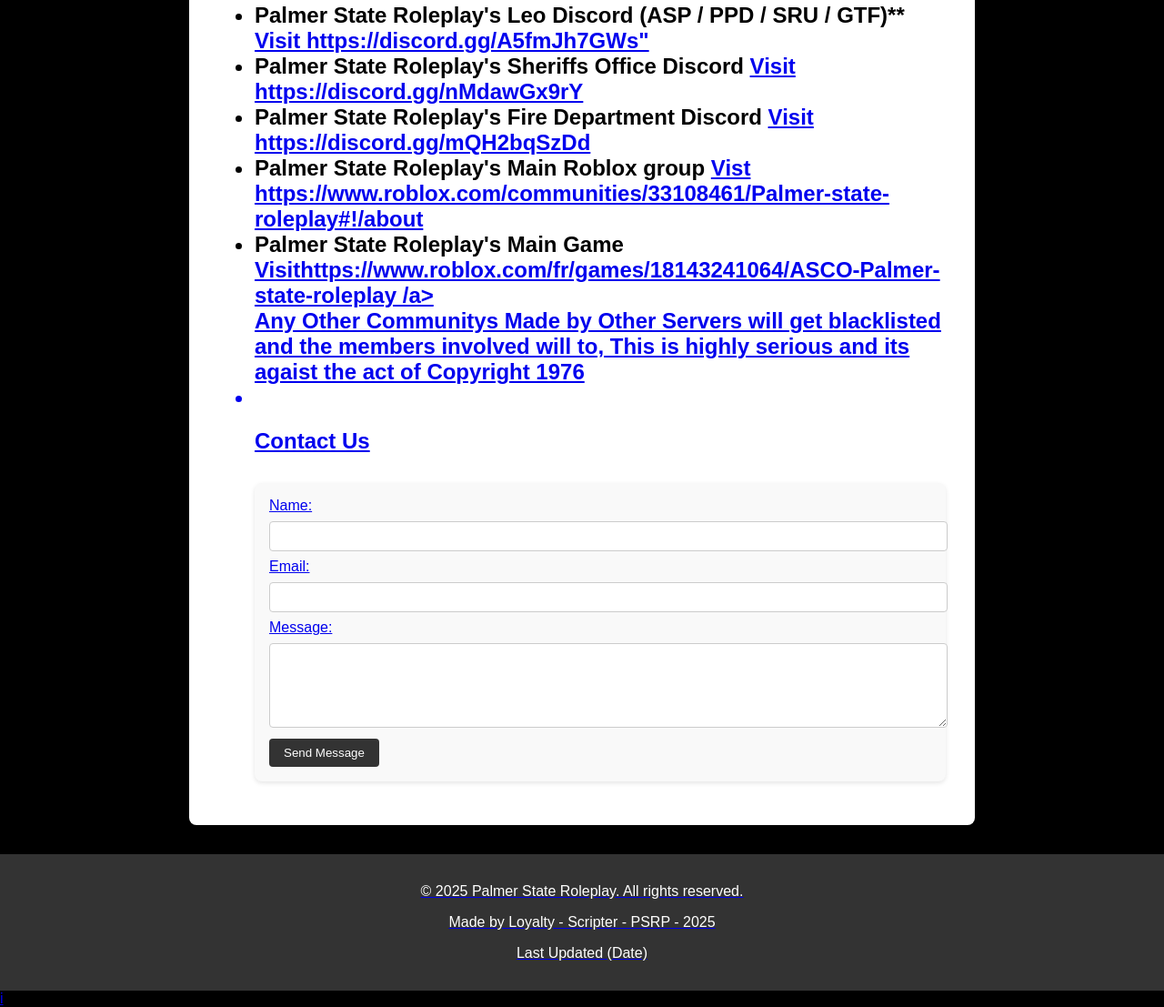
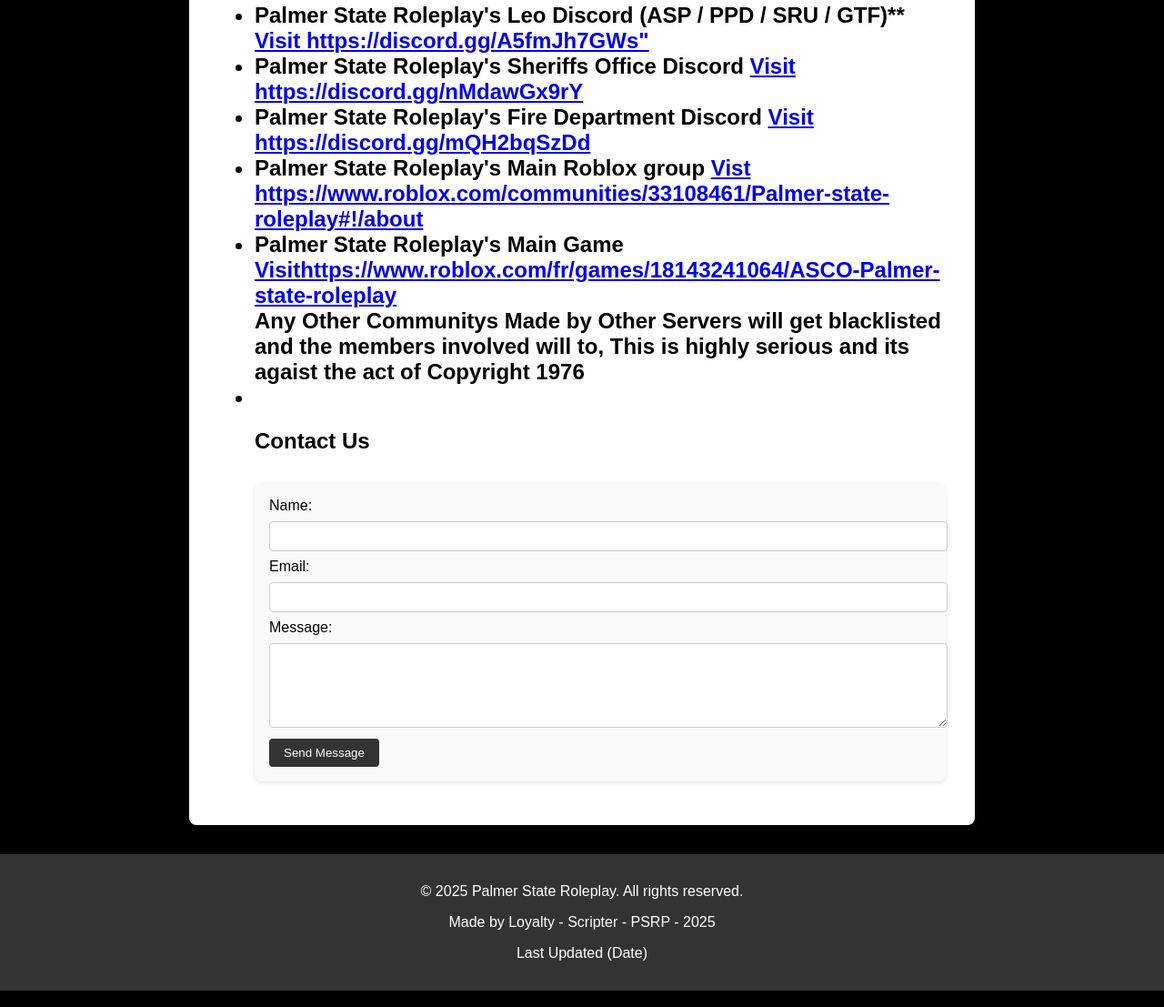
Before and after one commit to CodeJok/PSRP1, a plain HTML site: page index.html in a window 1280 px wide. Shown: the part 1909-3016 px from the top of the page at 91% size. Drawn offline with Linux system fonts and the light colour scheme.

Commit message:
Updated the Website API

```diff
--- a/index.html
+++ b/index.html
@@ -197,7 +197,7 @@
 
 
                                     <li> Palmer State Roleplay's Main Game
-                                        <a href="https://www.roblox.com/fr/games/18143241064/ASCO-Palmer-state-roleplay">Visithttps://www.roblox.com/fr/games/18143241064/ASCO-Palmer-state-roleplay /a>  </li>
+                                        <a href="https://www.roblox.com/fr/games/18143241064/ASCO-Palmer-state-roleplay">Visithttps://www.roblox.com/fr/games/18143241064/ASCO-Palmer-state-roleplay </a>  </li>
 
 
                                                                                     </li> Any Other Communitys Made by Other Servers will get blacklisted and the members involved will to, This is highly serious and its agaist the act of Copyright 1976 <li> </li>
```
